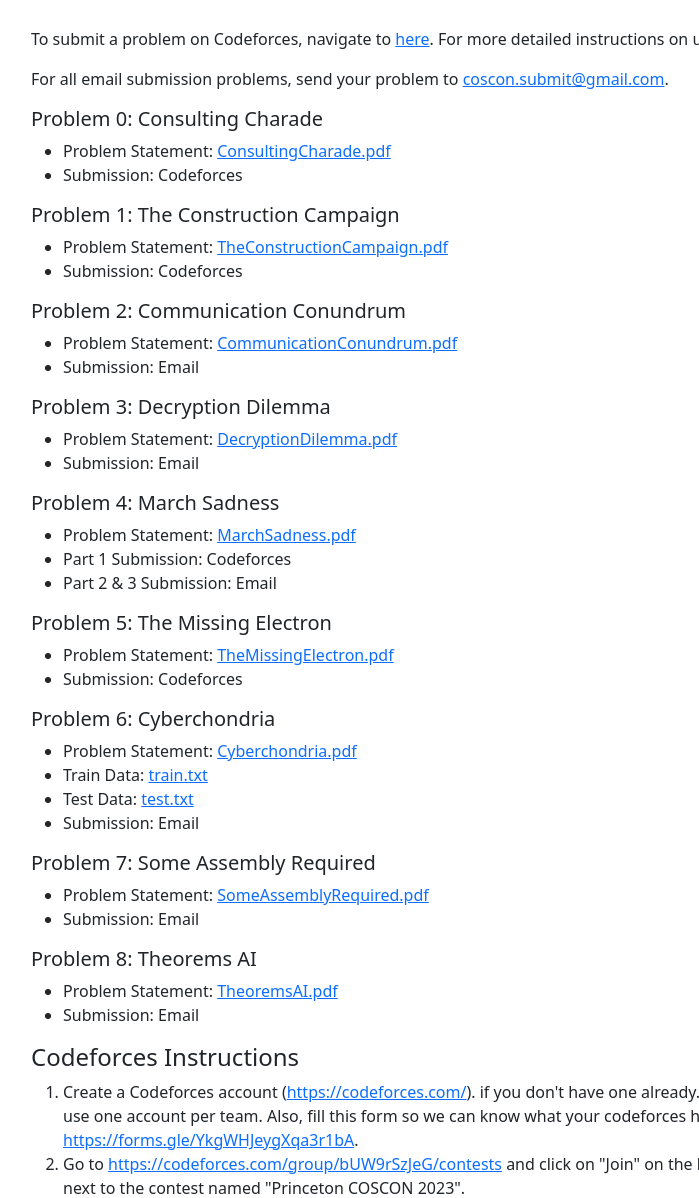
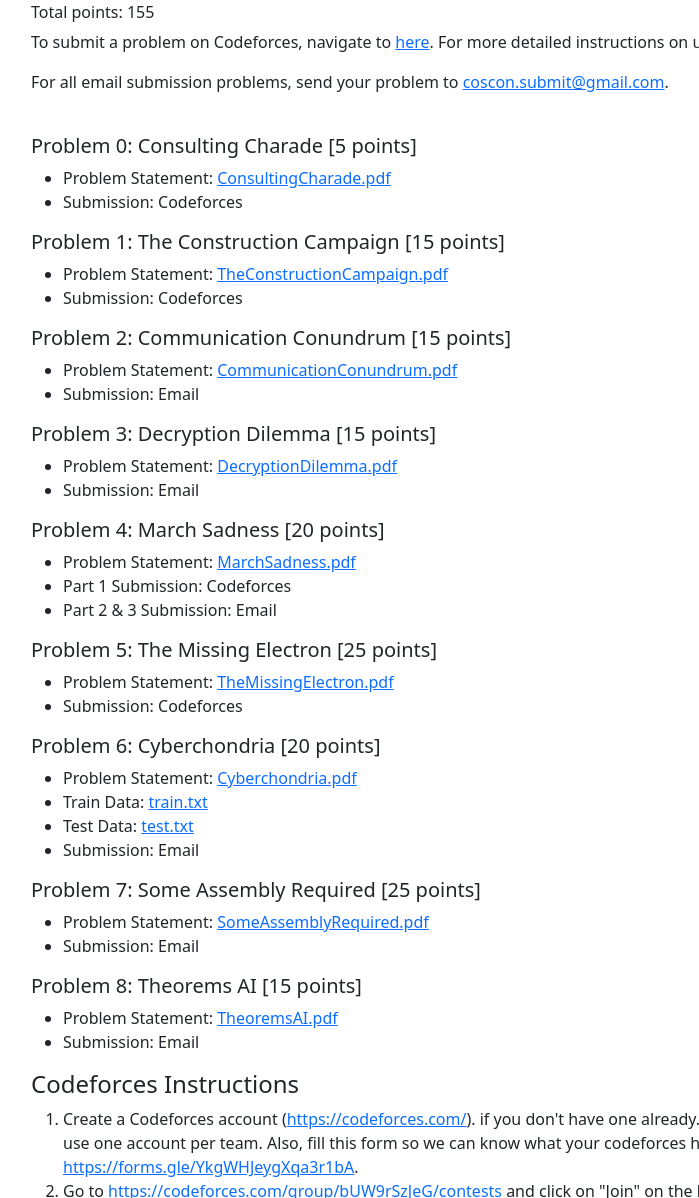
Before and after one commit to PrincetonACM/coscon2023, a plain HTML site: page problems.html in a window 1280 px wide. Shown: the part 885-2083 px from the top of the page, without its empty margins (97-796 px from the left). Drawn offline with nearby package versions, Linux system fonts and the light colour scheme.

Commit message:
problem statement fixes

```diff
--- a/problems.html
+++ b/problems.html
@@ -47,51 +47,50 @@
         <br>
 
     <h3>COSCON 2023 Problems</h3>
-
-    <br>
-
+    <h6>Total points: 155</h6>
     <p>To submit a problem on Codeforces, navigate to <a href="https://codeforces.com/group/bUW9rSzJeG/contests">here</a>.
       For more detailed instructions on using Codeforces, click <a href="#codeforces">here</a>.</p>
     <p>For all email submission problems, send your problem to <a href="mailto:coscon.submit@gmail.com">coscon.submit@gmail.com</a>.</p>
 
-    <h5>Problem 0: Consulting Charade</h5>
+    <br>
+    <h5>Problem 0: Consulting Charade [5 points]</h5>
     <ul>
       <li>Problem Statement: <a href="ConsultingCharade.pdf" target="blank">ConsultingCharade.pdf</a></li>
       <li>Submission: Codeforces</li>
     </ul>
 
-    <h5>Problem 1: The Construction Campaign</h5>
+    <h5>Problem 1: The Construction Campaign [15 points]</h5>
     <ul>
       <li>Problem Statement: <a href="TheConstructionCampaign.pdf" target="blank">TheConstructionCampaign.pdf</a></li>
       <li>Submission: Codeforces</li>
     </ul>
 
-    <h5>Problem 2: Communication Conundrum</h5>
+    <h5>Problem 2: Communication Conundrum [15 points]</h5>
     <ul>
       <li>Problem Statement: <a href="CommunicationConundrum.pdf" target="blank">CommunicationConundrum.pdf</a></li>
       <li>Submission: Email</li>
     </ul>
 
-    <h5>Problem 3: Decryption Dilemma</h5>
+    <h5>Problem 3: Decryption Dilemma [15 points]</h5>
     <ul>
       <li>Problem Statement: <a href="DecryptionDilemma.pdf" target="blank">DecryptionDilemma.pdf</a></li>
       <li>Submission: Email
     </ul>
 
-    <h5>Problem 4: March Sadness</h5>
+    <h5>Problem 4: March Sadness [20 points]</h5>
     <ul>
       <li>Problem Statement: <a href="MarchSadness.pdf" target="blank">MarchSadness.pdf</a></li>
       <li>Part 1 Submission: Codeforces</li>
       <li>Part 2 & 3 Submission: Email
     </ul>
 
-    <h5>Problem 5: The Missing Electron</h5>
+    <h5>Problem 5: The Missing Electron [25 points]</h5>
     <ul>
       <li>Problem Statement: <a href="TheMissingElectron.pdf" target="blank">TheMissingElectron.pdf</a></li>
       <li>Submission: Codeforces</li>
     </ul>
 
-    <h5>Problem 6: Cyberchondria</h5>
+    <h5>Problem 6: Cyberchondria [20 points]</h5>
     <ul>
       <li>Problem Statement: <a href="Cyberchondria.pdf" target="blank">Cyberchondria.pdf</a></li>
       <li>Train Data: <a href="./train.txt" target="blank" download>train.txt</a></li>
@@ -99,13 +98,13 @@
       <li>Submission: Email
     </ul>
 
-    <h5>Problem 7: Some Assembly Required</h5>
+    <h5>Problem 7: Some Assembly Required [25 points]</h5>
     <ul>
       <li>Problem Statement: <a href="SomeAssemblyRequired.pdf" target="blank">SomeAssemblyRequired.pdf</a></li>
       <li>Submission: Email
     </ul>
 
-    <h5>Problem 8: Theorems AI</h5>
+    <h5>Problem 8: Theorems AI [15 points]</h5>
     <ul>
       <li>Problem Statement: <a href="TheoremsAI.pdf" target="blank">TheoremsAI.pdf</a></li>
       <li>Submission: Email
```
Also changed, not shown: 8 other files.
